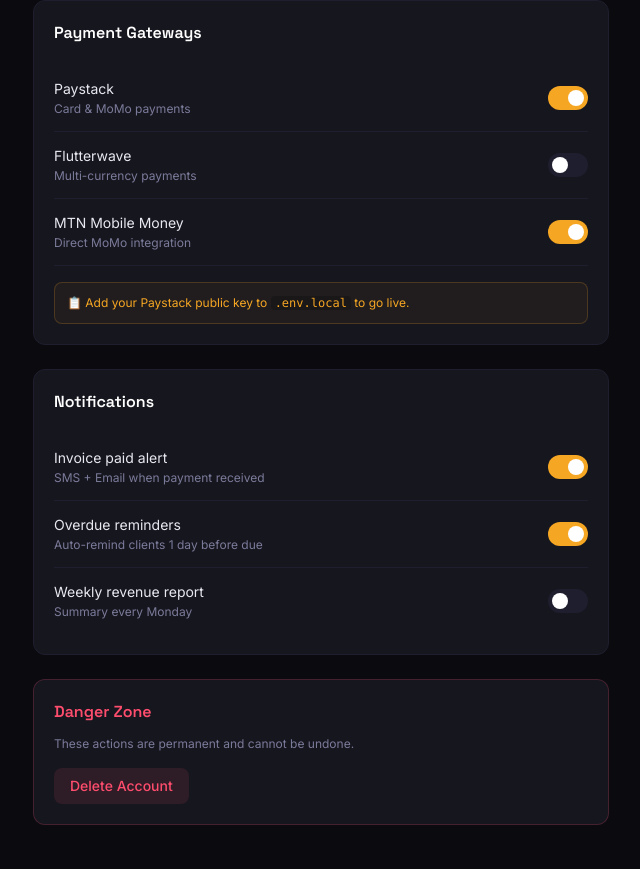
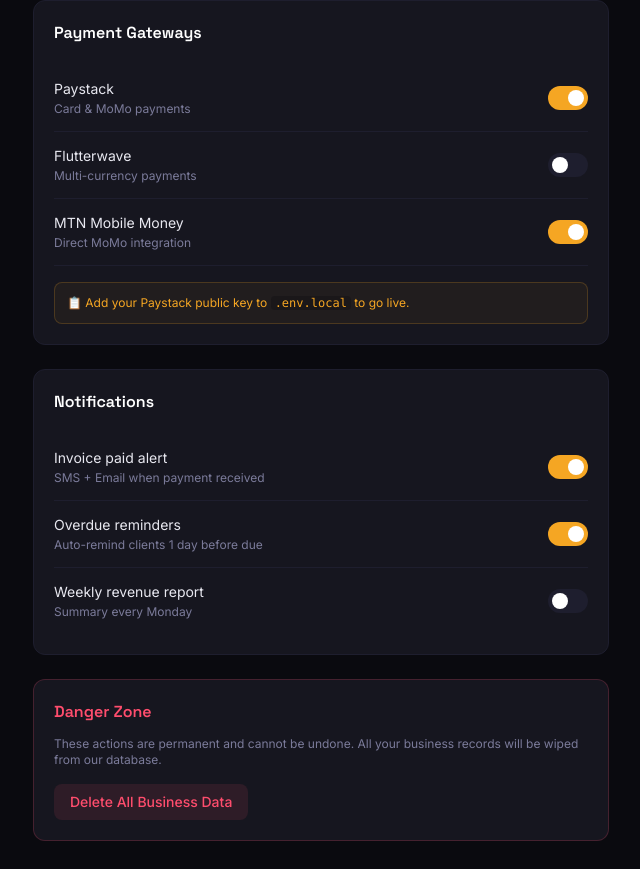
Before and after one commit to yaptech-commits/billflow, a Next.js app: page /settings in a window 1280 px wide. Shown: the part 1390-2259 px from the top of the page, without its empty margins (235-875 px from the left). Built offline with nearby package versions, Linux system fonts and the light colour scheme; no server answers; the database is empty; sample sign-in values are in the browser's storage.

Commit message:
Implement Delete Account functionality to wipe business data

```diff
--- a/app/(app)/settings/page.tsx
+++ b/app/(app)/settings/page.tsx
@@ -6,7 +6,7 @@ import { auth } from "@/lib/firebase";
 import {
   getBusinessProfile, upsertBusinessProfile, BusinessProfile,
   DEFAULT_ACCENT_COLOR, MAX_LOGO_BYTES, CURRENCIES, DEFAULT_CURRENCY,
-  DEFAULT_TAX_RATE, DEFAULT_TAX_LABEL,
+  DEFAULT_TAX_RATE, DEFAULT_TAX_LABEL, deleteBusinessData,
 } from "@/lib/db";
 import toast from "react-hot-toast";
 import { Upload, X } from "lucide-react";
@@ -111,6 +111,33 @@ export default function SettingsPage() {
     await updateProfile(auth.currentUser, { displayName: name });
     toast.success("Profile updated ✅");
     setSaving(false);
+  };
+
+  const [deleting, setDeleting] = useState(false);
+  const handleDeleteAccount = async () => {
+    if (!businessId || role !== "owner") return;
+    const confirmText = "delete my business data";
+    const input = prompt(`DANGER: This will permanently delete all your products, sales, and business data. Type "${confirmText}" to confirm:`);
+
+    if (input !== confirmText) {
+      if (input !== null) toast.error("Incorrect confirmation text");
+      return;
+    }
+
+    setDeleting(true);
+    try {
+      await deleteBusinessData(businessId);
+      toast.success("All business data has been deleted.");
+      // Redirect or logout
+      setTimeout(() => {
+        auth.signOut();
+        window.location.href = "/auth/login";
+      }, 2000);
+    } catch (err: any) {
+      toast.error(err.message || "Could not delete account data");
+    } finally {
+      setDeleting(false);
+    }
   };
 
   return (
@@ -292,11 +319,19 @@ export default function SettingsPage() {
       </div>
 
       {/* Danger zone */}
-      <div className="card border-red/20">
-        <h2 className="font-grotesk font-semibold text-red mb-3">Danger Zone</h2>
-        <p className="text-xs text-muted mb-4">These actions are permanent and cannot be undone.</p>
-        <button className="btn-danger">Delete Account</button>
-      </div>
+      {role === "owner" && (
+        <div className="card border-red/20">
+          <h2 className="font-grotesk font-semibold text-red mb-3">Danger Zone</h2>
+          <p className="text-xs text-muted mb-4">These actions are permanent and cannot be undone. All your business records will be wiped from our database.</p>
+          <button
+            className="btn-danger"
+            onClick={handleDeleteAccount}
+            disabled={deleting}
+          >
+            {deleting ? "Deleting Data..." : "Delete All Business Data"}
+          </button>
+        </div>
+      )}
     </div>
   );
 }
--- a/lib/db.ts
+++ b/lib/db.ts
@@ -690,6 +690,25 @@ export async function deleteCategory(id: string) {
   return deleteDoc(doc(db, "categories", id));
 }
 
+/**
+ * DANGER: Permanently deletes ALL data associated with a businessId.
+ * This includes products, invoices, clients, payments, categories, stock movements, and staff.
+ */
+export async function deleteBusinessData(businessId: string) {
+  const collections = [
+    "products", "invoices", "clients", "payments", "categories",
+    "stockMovements", "staffIndex", "businessProfiles", "purchaseOrders",
+    "suppliers", "vouchers", "shifts"
+  ];
+
+  for (const colName of collections) {
+    const q = query(collection(db, colName), where("businessId", "==", businessId));
+    const snap = await getDocs(q);
+    const deletePromises = snap.docs.map(d => deleteDoc(d.ref));
+    await Promise.all(deletePromises);
+  }
+}
+
 /** Manual stock adjustment (restock, correction, etc.) — separate from invoice-driven deduction. */
 export async function adjustProductStock(
   id: string,
```
